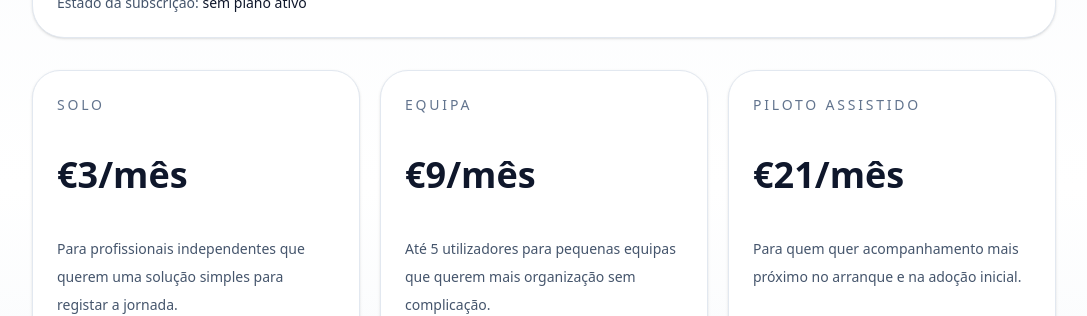
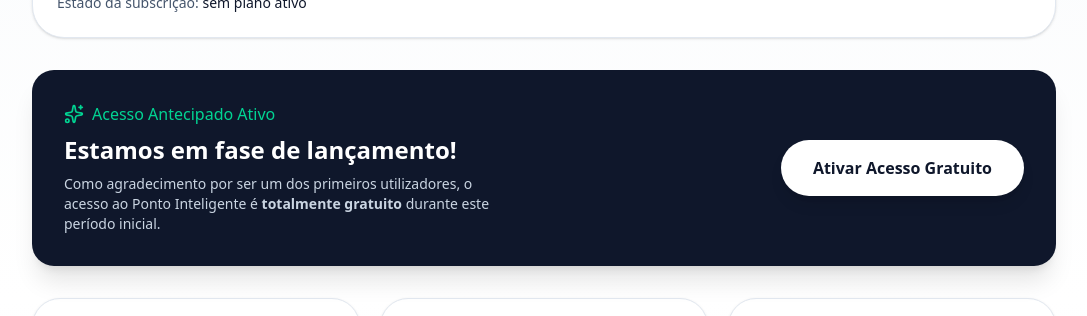
Before and after one commit to agnsuporte/gestao-ponto, a Next.js app: page /billing in a window 1280 px wide. Shown: the part 296-612 px from the top of the page, without its empty margins (96-1183 px from the left). Built offline with nearby package versions, Linux system fonts and the light colour scheme; no server answers; the database is empty; sample sign-in values are in the browser's storage.

Commit message:
Middleware, billing, success, billingStatus

```diff
--- a/app/api/auth/[...nextauth]/route.ts
+++ b/app/api/auth/[...nextauth]/route.ts
@@ -42,7 +42,7 @@
         const isValid = await bcrypt.compare(credentials.password, user.password);
         if (!isValid) return null;
 
-        return { id: user.id, email: user.email, name: user.name };
+        return { id: user.id, email: user.email, name: user.name, billingStatus: user.billingStatus };
       },
     }),
   ],
@@ -54,11 +54,17 @@
   },
   callbacks: {
     async jwt({ token, user }) {
-      if (user) token.id = user.id;
+      if (user) {
+        token.id = user.id;
+        token.billingStatus = user.billingStatus;
+      }
       return token;
     },
     async session({ session, token }) {
-      if (session.user) session.user.id = token.id as string;
+      if (session.user) {
+        session.user.id = token.id as string;
+        session.user.billingStatus = token.billingStatus;
+      }
       return session;
     },
   },
--- /dev/null
+++ b/app/api/billing/activate-free/route.ts
@@ -0,0 +1,18 @@
+import { getServerSession } from 'next-auth';
+import { authOptions } from '@/app/api/auth/[...nextauth]/route';
+import prisma from '@/lib/prisma';
+import { redirect } from 'next/navigation';
+
+export async function GET() {
+  const session = await getServerSession(authOptions);
+
+  if (session?.user?.id) {
+    await prisma.user.update({
+      where: { id: session.user.id },
+      data: { billingStatus: 'free_trial' }
+    });
+  }
+
+  // Redireciona para a página de sucesso para forçar o update da session
+  redirect('/billing/success');
+}
--- a/app/billing/page.tsx
+++ b/app/billing/page.tsx
@@ -1,7 +1,7 @@
 import Link from 'next/link';
 import { redirect } from 'next/navigation';
 import { getServerSession } from 'next-auth';
-import { CreditCard, HeartHandshake, ShieldCheck } from 'lucide-react';
+import { CreditCard, HeartHandshake, ShieldCheck, Check, Sparkles } from 'lucide-react';
 
 import { BillingPortalButton } from '@/components/billing/billing-portal-button';
 import { DonationCheckoutForm } from '@/components/billing/donation-checkout-form';
@@ -51,6 +51,9 @@
   return (
     <main className="min-h-screen bg-linear-to-b from-slate-50 via-white to-slate-100 px-4 py-10">
       <div className="mx-auto max-w-5xl space-y-8">
+        {/* NOVO: Aviso de Período de Teste Gratuito */}
+
+
         <div className="space-y-3 text-center">
           <p className="text-sm font-medium uppercase tracking-[0.2em] text-slate-500">Faturação</p>
           <h1 className="text-4xl font-semibold text-slate-900">Gerir plano e apoio ao projeto</h1>
@@ -73,6 +76,8 @@
               </p>
             </div>
 
+
+
             {user?.stripeCustomerId ? (
               <BillingPortalButton className="rounded-full bg-slate-900 text-white hover:bg-slate-800">
                 <CreditCard className="mr-2 h-4 w-4" />
@@ -85,6 +90,37 @@
             )}
           </div>
         </Card>
+
+ <div className="bg-slate-900 rounded-3xl p-8 text-white flex flex-col md:flex-row items-center justify-between gap-6 shadow-xl overflow-hidden relative">
+          <div className="relative z-10 space-y-2">
+            <div className="flex items-center gap-2 text-emerald-400 font-medium">
+              <Sparkles className="h-5 w-5" />
+              <span>Acesso Antecipado Ativo</span>
+            </div>
+            <h2 className="text-2xl font-bold">Estamos em fase de lançamento!</h2>
+            <p className="text-slate-300 max-w-md text-sm">
+              Como agradecimento por ser um dos primeiros utilizadores, o acesso ao Ponto Inteligente é
+              <strong> totalmente gratuito</strong> durante este período inicial.
+            </p>
+          </div>
+
+          <div className="relative z-10">
+            {user?.billingStatus === 'free_trial' || user?.billingStatus === 'active' ? (
+              <div className="flex items-center gap-2 bg-emerald-500/20 text-emerald-400 px-6 py-3 rounded-full border border-emerald-500/30">
+                <Check className="h-5 w-5" />
+                <span className="font-semibold">Acesso já libertado</span>
+              </div>
+            ) : (
+              /* Se não tiver plano, mostramos um link/botão para ativar o trial */
+              <Link
+                href="/api/billing/activate-free"
+                className="bg-white text-slate-900 px-8 py-4 rounded-full font-bold hover:bg-slate-100 transition-all shadow-lg inline-block"
+              >
+                Ativar Acesso Gratuito
+              </Link>
+            )}
+          </div>
+        </div>
 
         <section id="plans" className="grid gap-5 lg:grid-cols-3">
           {plans.map((plan) => (
--- a/app/billing/success/page.tsx
+++ b/app/billing/success/page.tsx
@@ -2,6 +2,7 @@
 import { CheckCircle2 } from 'lucide-react';
 
 import { Card } from '@/components/ui/card';
+import { RefreshSession } from '@/components/billing/refresh-session';
 
 export default async function BillingSuccessPage({
   searchParams,
@@ -13,6 +14,7 @@
 
   return (
     <main className="flex min-h-screen items-center justify-center bg-linear-to-b from-slate-50 via-white to-slate-100 p-4">
+      <RefreshSession />
       <Card className="w-full max-w-xl rounded-[2rem] border border-slate-200 bg-white p-8 text-center shadow-sm">
         <div className="mx-auto flex h-16 w-16 items-center justify-center rounded-full bg-emerald-100 text-emerald-600">
           <CheckCircle2 className="h-8 w-8" />
--- /dev/null
+++ b/components/billing/refresh-session.tsx
@@ -0,0 +1,15 @@
+'use client';
+
+import { useSession } from 'next-auth/react';
+import { useEffect } from 'react';
+
+export function RefreshSession() {
+  const { update } = useSession();
+
+  useEffect(() => {
+    // Atualiza a sessão silenciosamente assim que a página de sucesso carrega
+    update();
+  }, [update]);
+
+  return null; // Não renderiza nada visualmente
+}
--- a/proxy.ts
+++ b/proxy.ts
@@ -1,12 +1,41 @@
 
-export { default } from "next-auth/middleware";
+// export { default } from "next-auth/middleware";
 
-import NextAuth from "next-auth/middleware";
-import type { NextRequest } from "next/server";
+// import NextAuth from "next-auth/middleware";
+// import type { NextRequest } from "next/server";
 
-export function proxy(req: NextRequest) {
-  return NextAuth(req);
-}
+// export function proxy(req: NextRequest) {
+//   return NextAuth(req);
+// }
+
+// export const config = {
+//   matcher: ["/time-record/:path*"],
+// };
+
+import { withAuth } from "next-auth/middleware";
+import { NextResponse } from "next/server";
+
+export default withAuth(
+  function middleware(req) {
+    const token = req.nextauth.token;
+    const status = token?.billingStatus;
+    // const isAuth = !!token;
+    // const isTryingToAccessApp = req.nextUrl.pathname.startsWith("/time-record");
+
+    // Se estiver logado, mas NÃO for 'active' nem 'free_trial'
+    if (req.nextUrl.pathname.startsWith("/time-record") && status !== "active" && status !== "free_trial") {
+      return NextResponse.redirect(new URL("/billing", req.url));
+    }
+
+    return NextResponse.next();
+  },
+  {
+    callbacks: {
+      // O middleware só executa se o user estiver autenticado
+      authorized: ({ token }) => !!token,
+    },
+  }
+);
 
 export const config = {
   matcher: ["/time-record/:path*"],
--- a/types/next-auth.d.ts
+++ b/types/next-auth.d.ts
@@ -4,6 +4,21 @@
   interface Session {
     user: {
       id: string;
+      billingStatus?: string | null;
     } & DefaultSession['user'];
   }
+  /**
+   * O objeto User que vem do adaptador ou do authorize
+   */
+  interface User {
+    billingStatus?: string | null;
+  }
 }
+
+declare module "next-auth/jwt" {
+  /** Retornado pelo callback `jwt` */
+  interface JWT {
+    id: string;
+    billingStatus?: string | null;
+  }
+}
```
